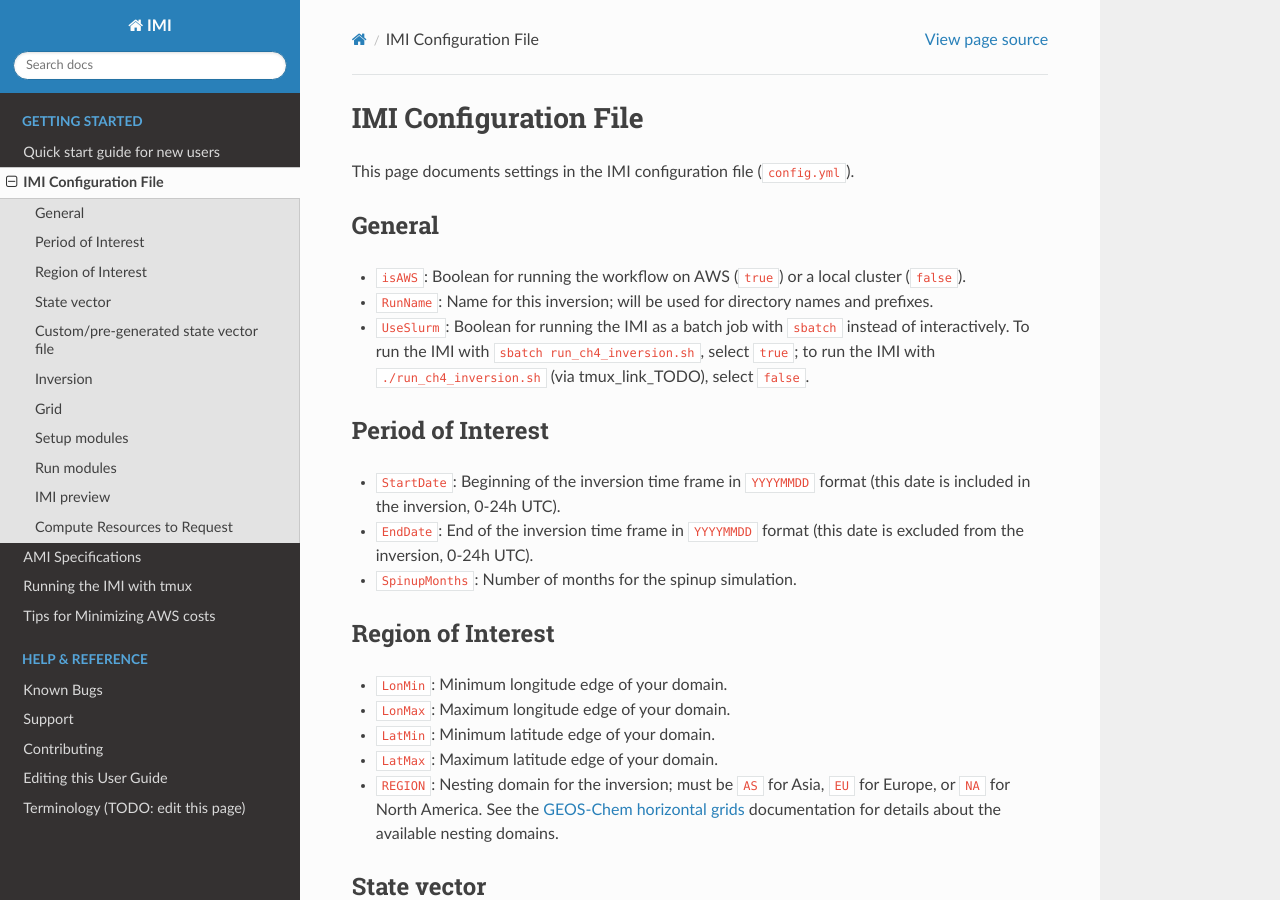
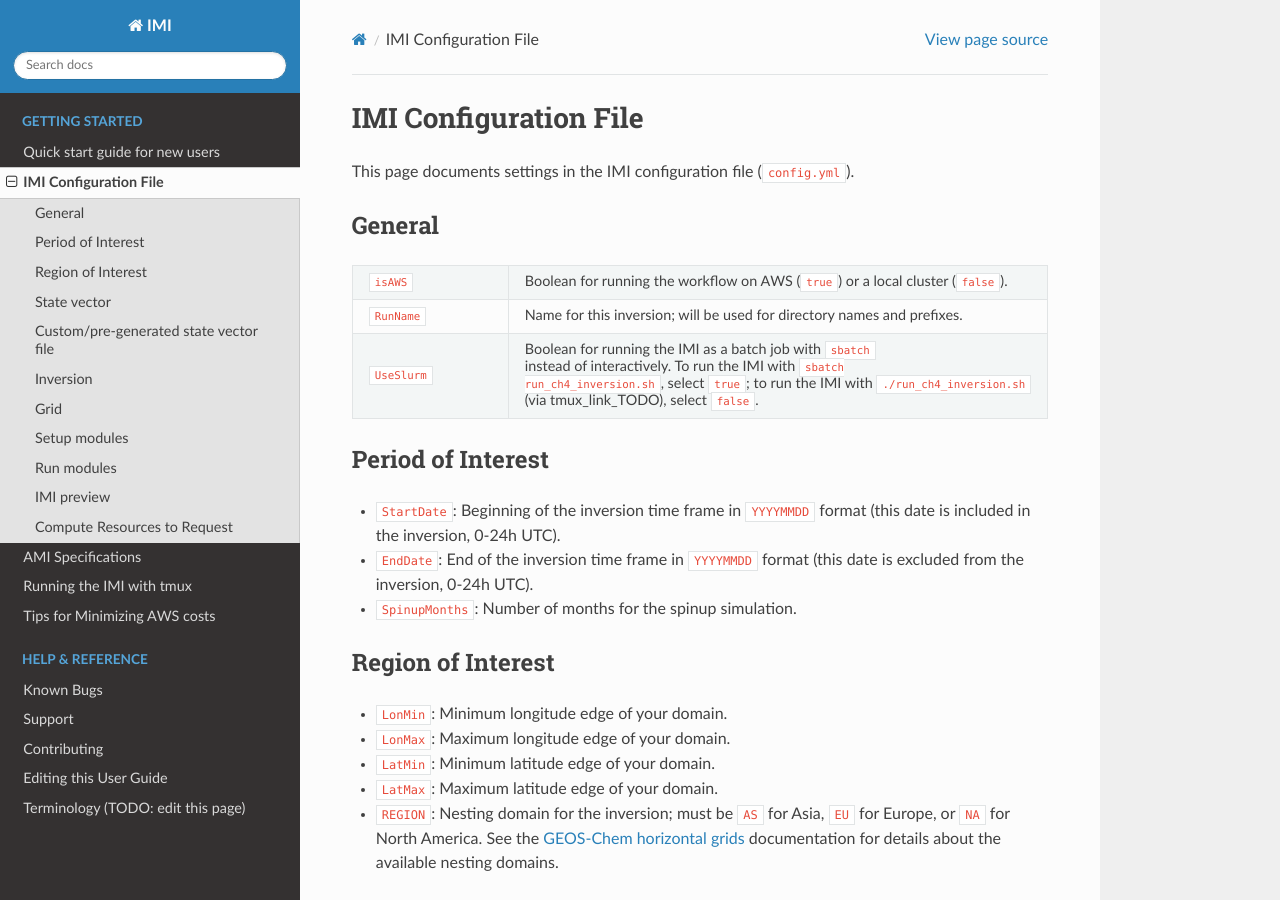
Before and after one commit to geoschem/integrated_methane_inversion, a Sphinx documentation site: the page built from docs/source/getting-started/imi-config-file.rst, in a window 1280 px wide and 900 px high. Built offline with Sphinx 7.4.7 and the Read the Docs theme 2.0.0, drawn with Linux system fonts in a browser that asks for light colours; some of the changed lines change nothing that is shown.

Commit message:
try table in config docs

```diff
--- a/docs/source/getting-started/imi-config-file.rst
+++ b/docs/source/getting-started/imi-config-file.rst
@@ -4,9 +4,15 @@ This page documents settings in the IMI configuration file (``config.yml``).
 
 General
 ~~~~~~~
-- ``isAWS``: Boolean for running the workflow on AWS (``true``) or a local cluster (``false``).
-- ``RunName``: Name for this inversion; will be used for directory names and prefixes.
-- ``UseSlurm``: Boolean for running the IMI as a batch job with ``sbatch`` instead of interactively. To run the IMI with ``sbatch run_ch4_inversion.sh``, select ``true``; to run the IMI with ``./run_ch4_inversion.sh`` (via tmux_link_TODO), select ``false``.
+.. list-table::
+   :widths: 40 60
+
+   * - ``isAWS``
+     - Boolean for running the workflow on AWS (``true``) or a local cluster (``false``).
+   * - ``RunName``
+     - Name for this inversion; will be used for directory names and prefixes.
+   * - ``UseSlurm``
+     - Boolean for running the IMI as a batch job with ``sbatch`` instead of interactively. To run the IMI with ``sbatch run_ch4_inversion.sh``, select ``true``; to run the IMI with ``./run_ch4_inversion.sh`` (via tmux_link_TODO), select ``false``.
 
 Period of Interest
 ~~~~~~~~~~~~~~~~~~
```
